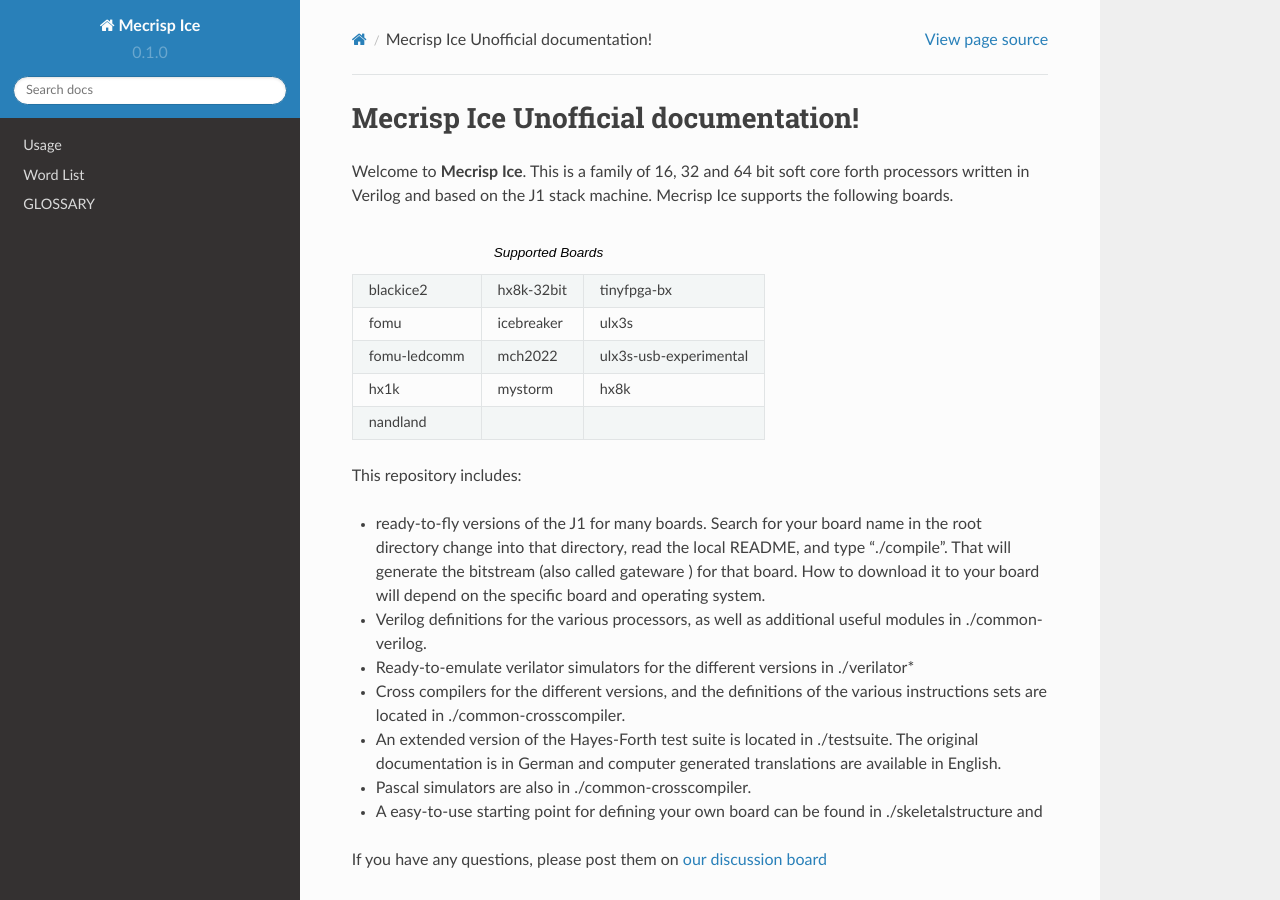
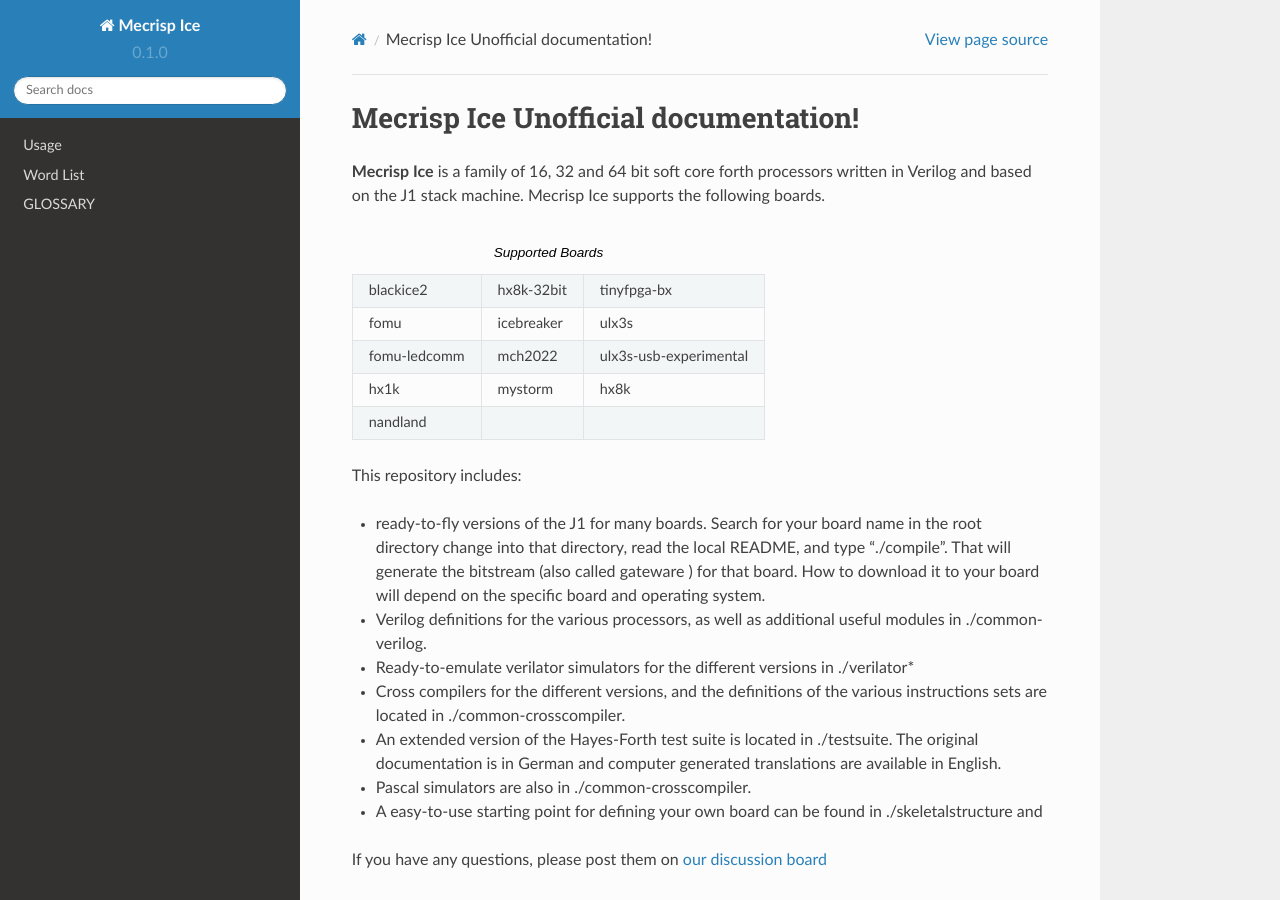
Before and after one commit to PythonLinks/Mecrisp-Ice, a Sphinx documentation site: the page built from docs/source/index.rst, in a window 1280 px wide and 900 px high. Built offline with Sphinx 7.4.7 and the Read the Docs theme 2.0.0, drawn with Linux system fonts in a browser that asks for light colours.

Commit message:
Update index.rst

```diff
--- a/docs/source/index.rst
+++ b/docs/source/index.rst
@@ -2,7 +2,7 @@
 Mecrisp Ice Unofficial documentation!
 =====================================
 
-Welcome to **Mecrisp Ice**. This is a family of 16, 32 and 64 bit soft core forth
+**Mecrisp Ice** is a family of 16, 32 and 64 bit soft core forth
 processors written in Verilog and based on the J1 stack machine. Mecrisp Ice supports the following
 boards.
 
```
